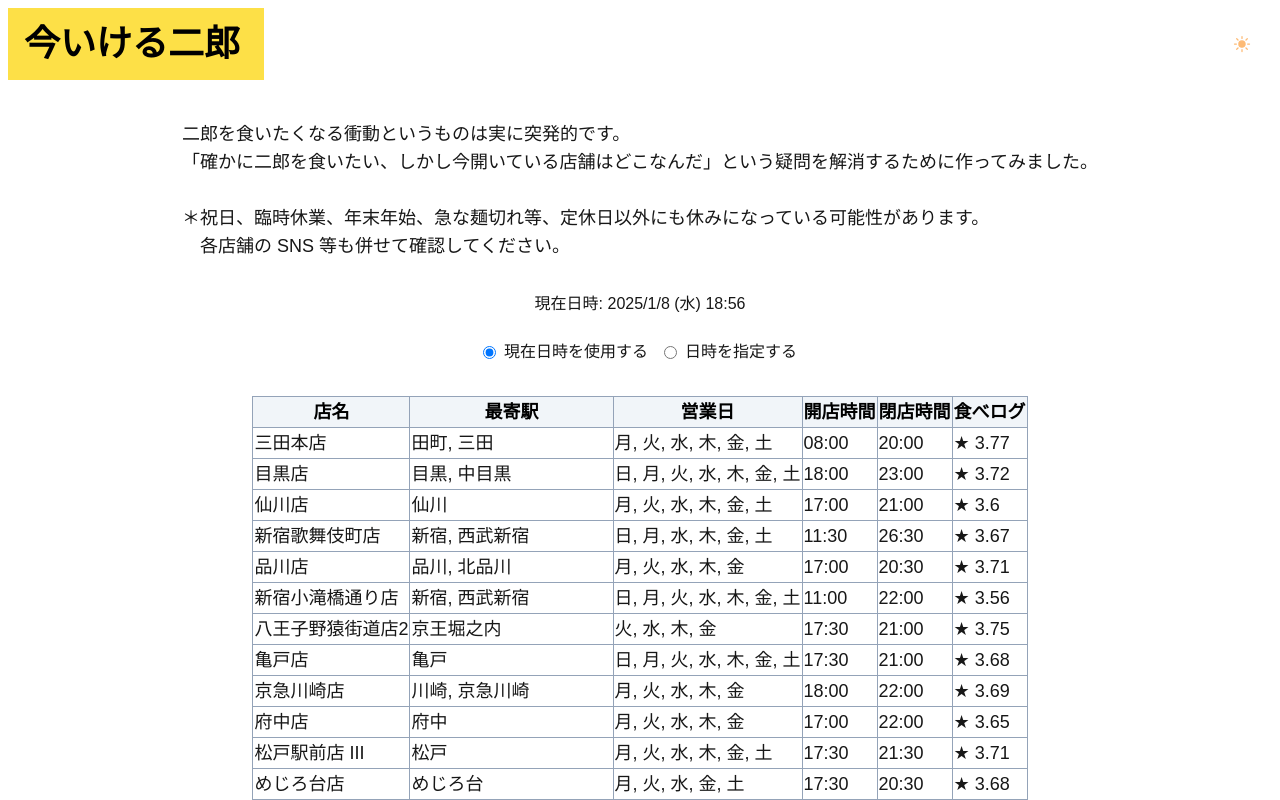
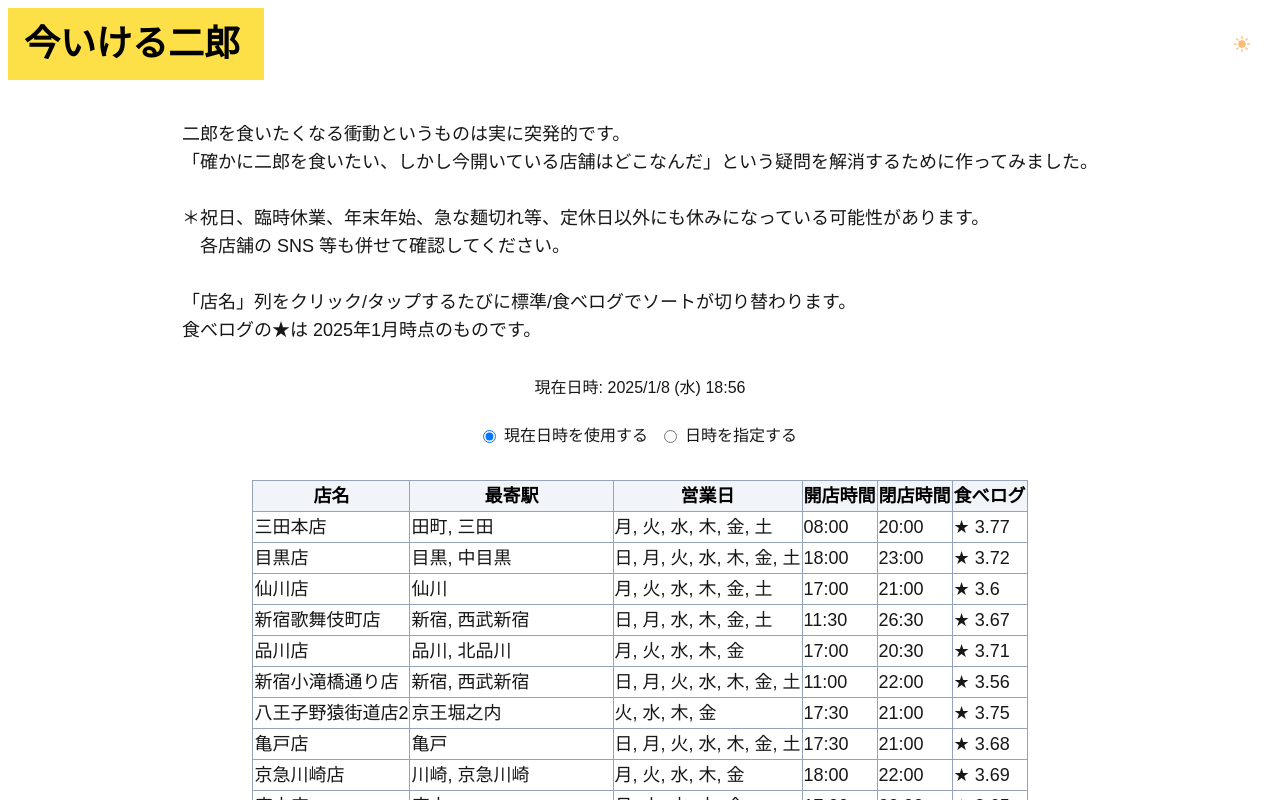
Before and after one commit to Atsunori66/NowJiro, a Next.js app: page / in a window 1280 px wide. Shown: the top 800 px of the page. Built offline with nearby package versions, Linux system fonts and the light colour scheme.

Commit message:
2025/01/09 added sentences

```diff
--- a/src/app/page.tsx
+++ b/src/app/page.tsx
@@ -186,6 +186,9 @@ export default function Home() {
           <br></br>
           <p>＊祝日、臨時休業、年末年始、急な麺切れ等、定休日以外にも休みになっている可能性があります。</p>
           <p>　各店舗の SNS 等も併せて確認してください。</p>
+          <br></br>
+          <p>「店名」列をクリック/タップするたびに標準/食べログでソートが切り替わります。</p>
+          <p>食べログの★は 2025年1月時点のものです。</p>
         </div>
         <div className="justify-self-center mb-6">
           現在日時: {year}/{month}/{date} ({weekDays[day]}) {hours}:{minutes}
```
